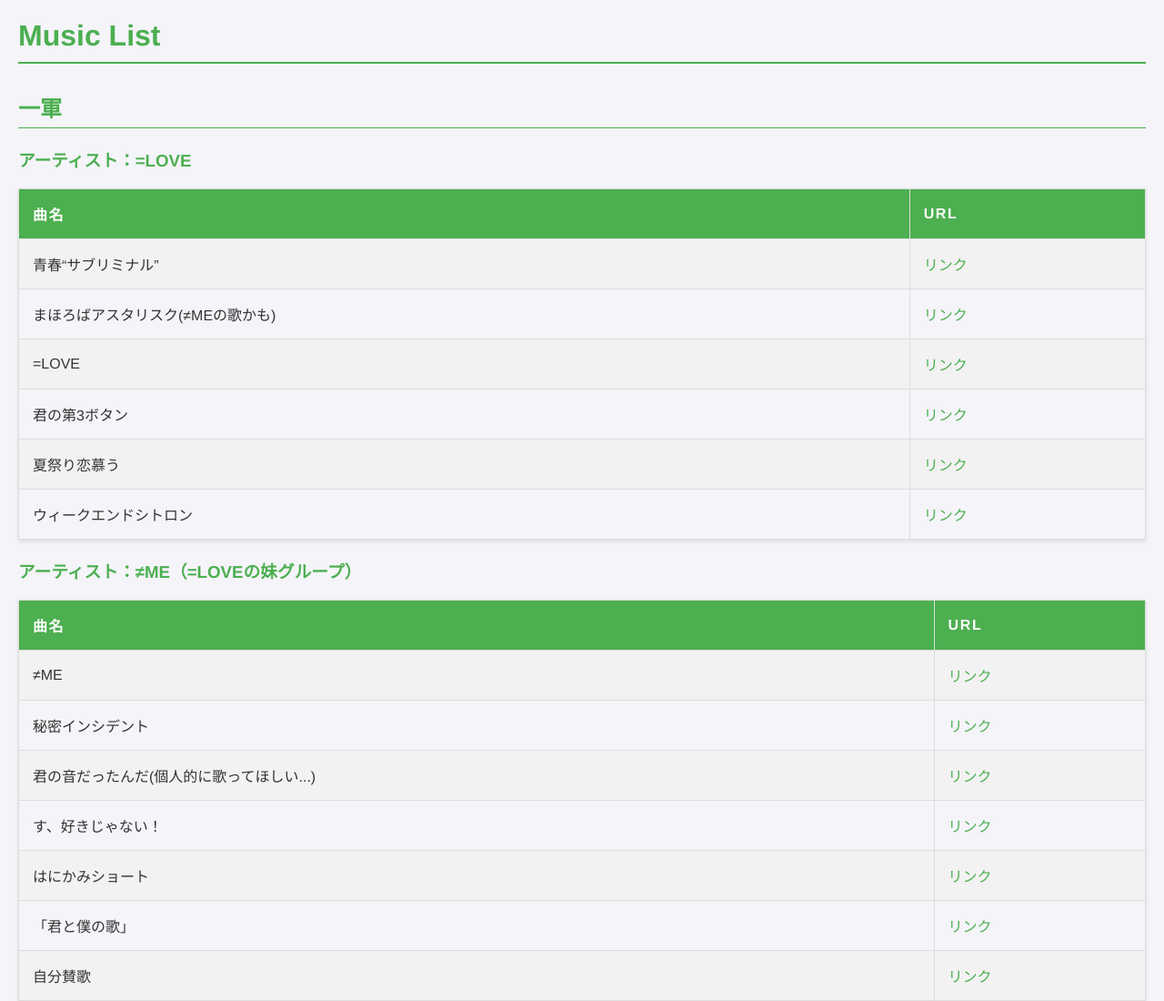
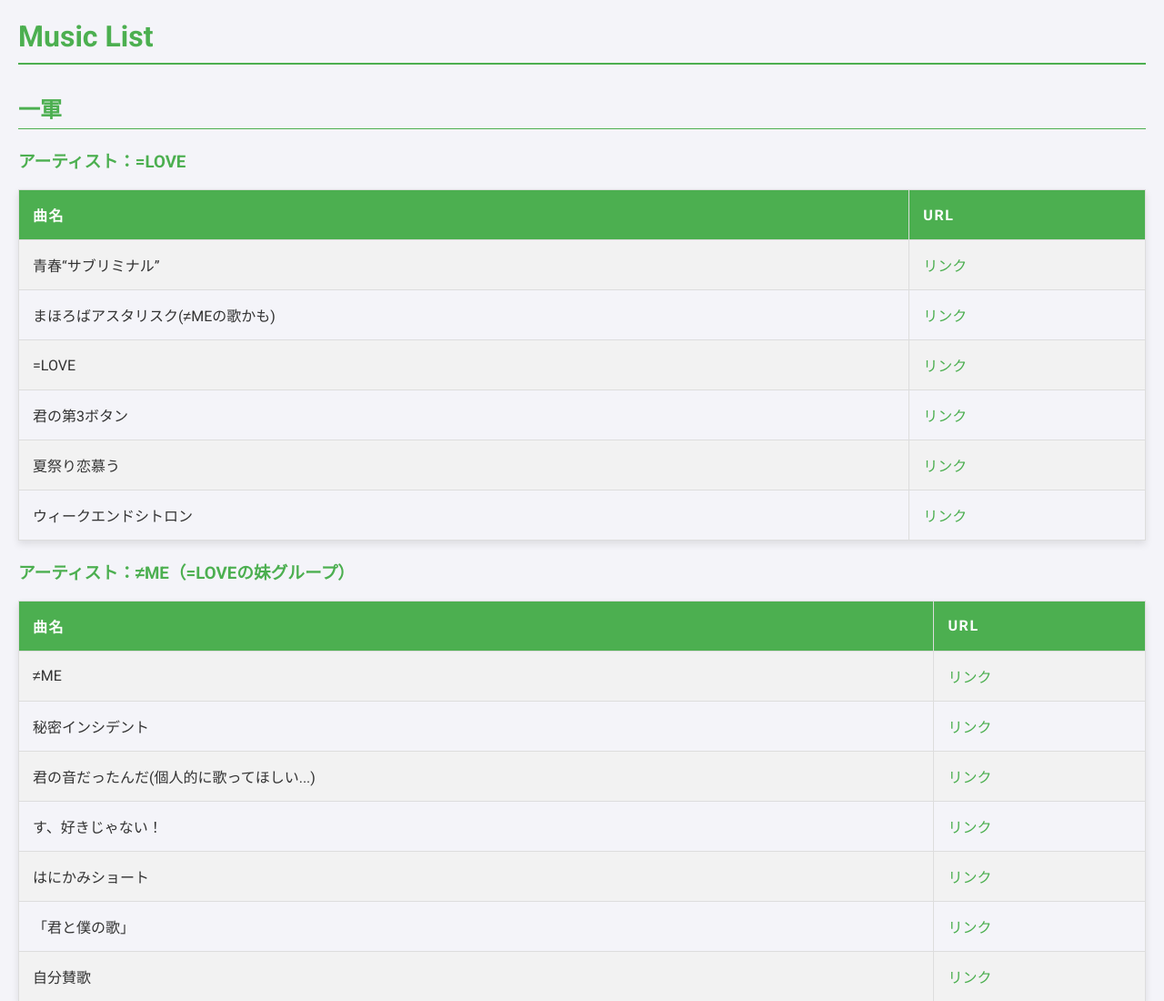
Before and after one commit to kun4qi/tif, a plain HTML site: page index.html in a window 1280 px wide. Shown: the top 1100 px of the page at 91% size. Drawn offline with Linux system fonts and the light colour scheme.

Commit message:
Update index.html

```diff
--- a/index.html
+++ b/index.html
@@ -4,9 +4,10 @@
     <meta charset="UTF-8">
     <meta name="viewport" content="width=device-width, initial-scale=1.0">
     <title>Music List</title>
+    <link href="https://fonts.googleapis.com/css2?family=Roboto:wght@400;700&display=swap" rel="stylesheet">
     <style>
         body {
-        font-family: 'Helvetica Neue', Helvetica, Arial, sans-serif;
+            font-family: 'Roboto', sans-serif;
             margin: 20px;
             background-color: #f4f4f9;
             color: #333;
@@ -15,7 +16,11 @@
             width: 100%;
             border-collapse: collapse;
             margin-bottom: 20px;
-        box-shadow: 0 2px 5px rgba(0, 0, 0, 0.1);
+            box-shadow: 0 4px 8px rgba(0, 0, 0, 0.1);
+            transition: box-shadow 0.3s ease;
+        }
+        table:hover {
+            box-shadow: 0 8px 16px rgba(0, 0, 0, 0.2);
         }
         table, th, td {
             border: 1px solid #ddd;
@@ -23,6 +28,7 @@
         th, td {
             padding: 15px;
             text-align: left;
+            transition: background-color 0.3s ease;
         }
         th {
             background-color: #4CAF50;
@@ -32,6 +38,9 @@
         }
         tr:nth-child(even) {
             background-color: #f2f2f2;
+        }
+        tr:hover {
+            background-color: #e9f7f7;
         }
         h1, h2, h3 {
             color: #4CAF50;
@@ -52,8 +61,10 @@
         a {
             color: #4CAF50;
             text-decoration: none;
+            transition: color 0.3s ease;
         }
         a:hover {
+            color: #388E3C;
             text-decoration: underline;
         }
     </style>
```
Lines whose indentation alone changed are shown as unchanged.
